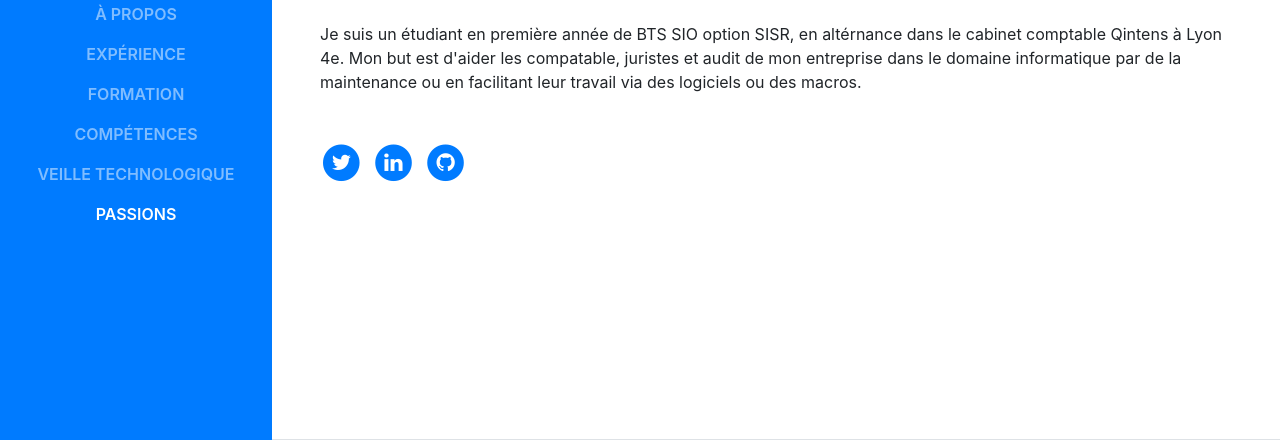
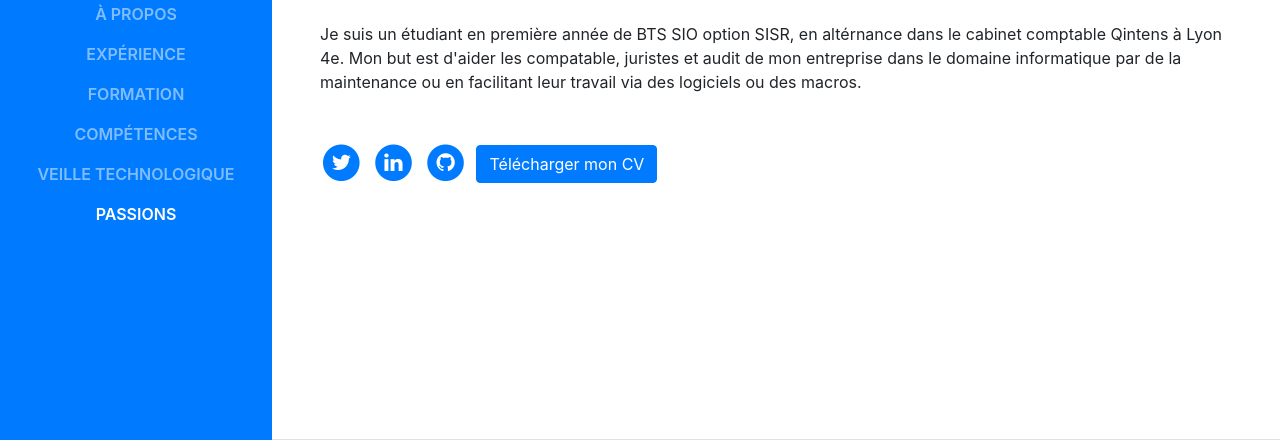
Before and after one commit to Spideyy691/bonportfolio, a website with bundled scripts: page index.html in a window 1280 px wide. Shown: the part 360-800 px from the top of the page. Built offline with nearby package versions, Linux system fonts and the light colour scheme; a web font is replaced by a local one.

Commit message:
btn cvindex.html

```diff
--- a/index.html
+++ b/index.html
@@ -98,6 +98,7 @@
                 </span>
               </a>
             </li>
+          <a href="https://www.dropbox.com/scl/fi/c29otsv5wmooza2vfr7uo/Adam-cv-valid.pdf?rlkey=f6z7b6meu7jnbjqv43grqon4u&dl=1" class="btn btn-primary" role="button">Télécharger mon CV</a>
           </ul>
         </div>
       </section>
```
